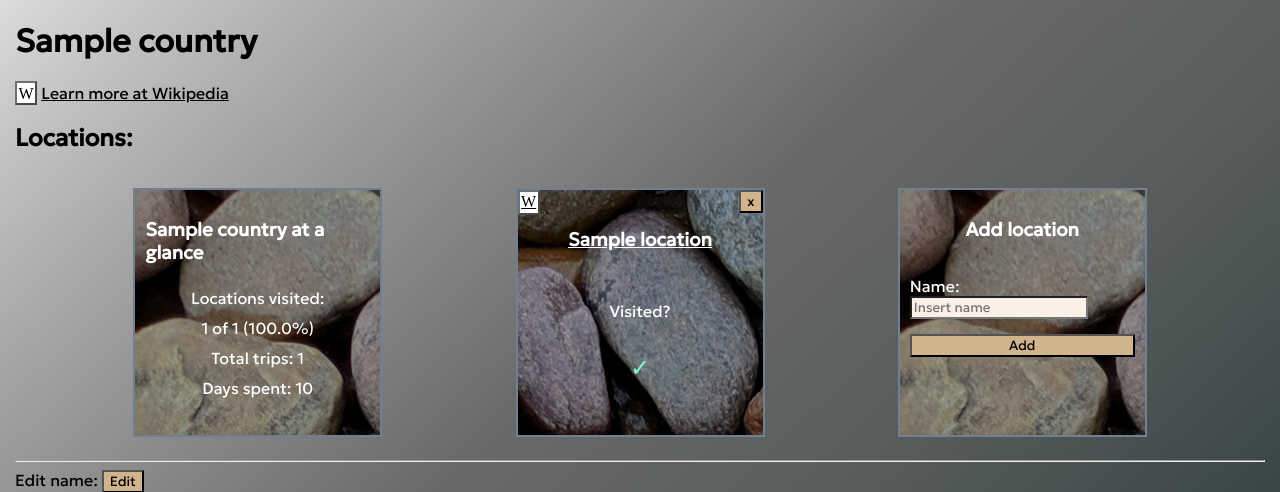
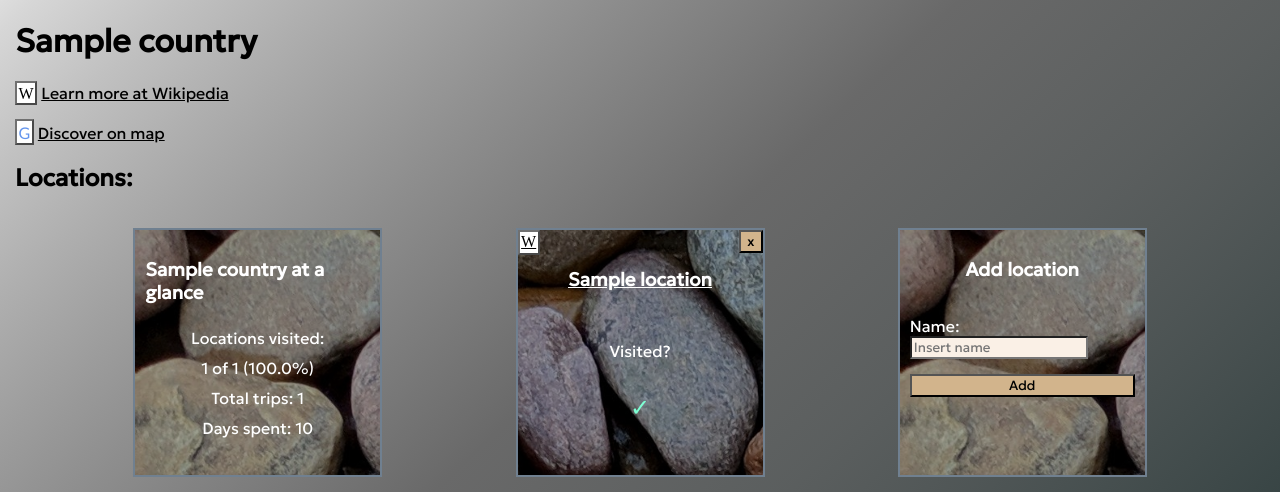
Before and after one commit to mr-mckenzie/Gravel-Travel, a Flask app: page /countries/1 in a window 1280 px wide. Shown: the part 102-594 px from the top of the page. Run offline with Flask 3, Linux system fonts and the light colour scheme; a database or web service that is not in the repository returns one stand-in record (values such as "Sample title"); some libraries are stand-ins or nearby versions.

Commit message:
added map links to country and location pages

```diff
--- a/static/css/style.css
+++ b/static/css/style.css
@@ -301,6 +301,17 @@ header > p {
     left: 0;
 }
 
+.map_span {
+    background-color: white;
+    color:cornflowerblue;
+    font-family: 'Gill sans', sans-serif;
+    border-top: 2px solid rgb(112, 112, 112);
+    border-left: 2px solid rgb(112, 112, 112);
+    border-right: 2px solid rgb(73, 73, 73);
+    border-bottom: 2px solid rgb(73, 73, 73);
+    padding: 0.1rem;
+   }
+
 .wiki_anchor:hover {
     background-color: grey;
     color: white;
--- a/templates/countries/single_country.jinja
+++ b/templates/countries/single_country.jinja
@@ -3,7 +3,9 @@
 {% block content %}
 <h1>{{input_country.name}}</h1>
 
-<aside><span class="wiki_span">W</span> <a class="black_anchor" href="https://en.wikipedia.org/wiki/{{input_country.name}}" target="_blank" title="Learn more about {{input_country.name}} at Wikipedia">Learn more at Wikipedia</a> </aside>
+<aside><span class="wiki_span">W</span> <a class="black_anchor" href="https://en.wikipedia.org/wiki/{{input_country.name}}" target="_blank" title="Learn more about {{input_country.name}} at Wikipedia">Learn more at Wikipedia</a></aside>
+<br>
+<aside><span class="map_span">G</span> <a class="black_anchor" href="https://www.google.com/maps/place/{{input_country.name}}/" target="_blank"> Discover on map</a></aside>
 
 <h2>Locations:</h2>
 
--- a/templates/locations/single_location.jinja
+++ b/templates/locations/single_location.jinja
@@ -4,7 +4,8 @@
 <h1>{{input_location.name}}, <span class="country_span"><a class="black_anchor" href="/countries/{{input_location.country.id}}">{{input_location.country.name}}</a></span></h1>
 
 <aside><span class="wiki_span">W</span> <a class="black_anchor" href="https://en.wikipedia.org/wiki/{{input_location.name}},_{{input_location.country.name}}" target="_blank"title="Learn more about {{input_location.name}} at Wikipedia">Learn more at Wikipedia</a> </aside>
-
+<br>
+<aside><span class="map_span">G</span> <a class="black_anchor" href="https://www.google.com/maps/place/{{input_location.name}},+{{input_location.country.name}}/" target="_blank"> Discover on map</a></aside>
 
 <h2> Trips:</h2>
 {% if has_visited == False %}
```
